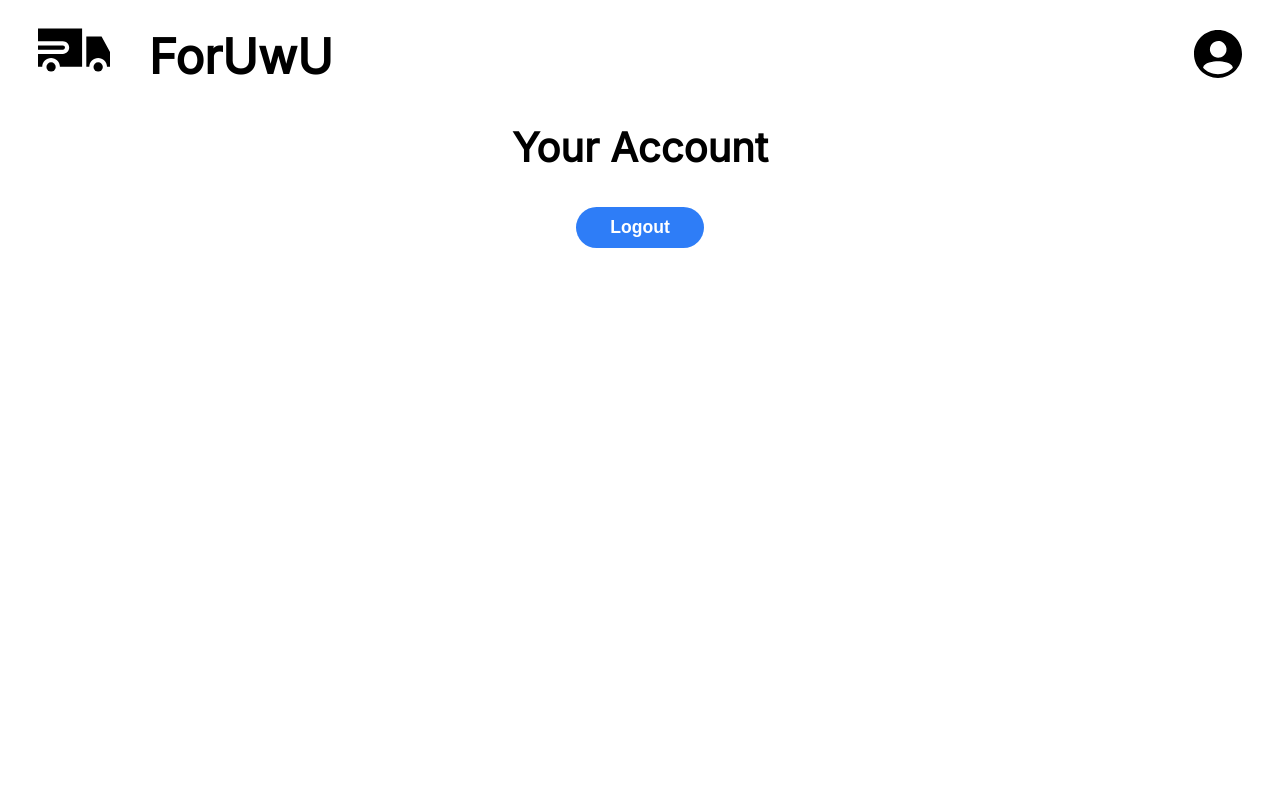
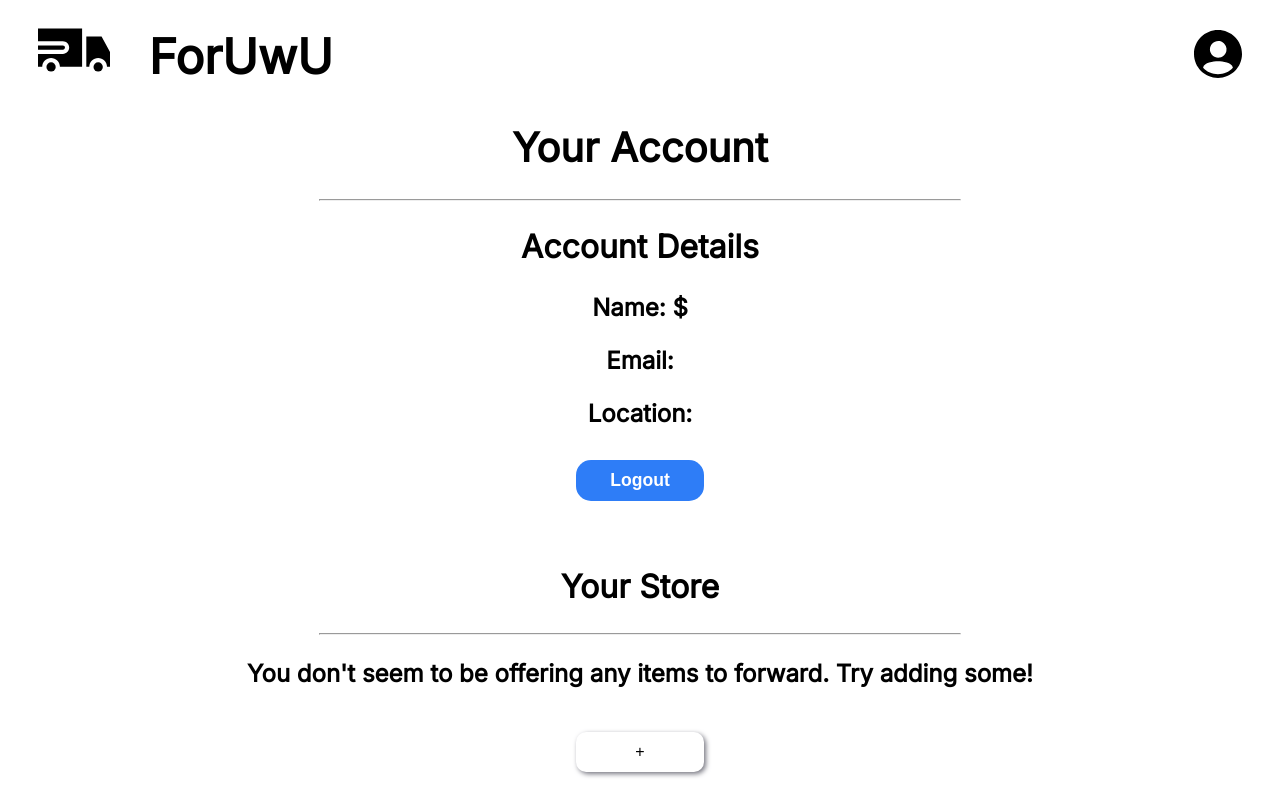
Before and after one commit to gobrien06/foruwu, a React (Create React App) app in the folder client/: page /profile in a window 1280 px wide. Built offline with nearby package versions, Linux system fonts and the light colour scheme.

Commit message:
Preparing routing for stores

```diff
--- a/client/src/App.tsx
+++ b/client/src/App.tsx
@@ -9,6 +9,7 @@ import Signup from "./pages/Signup";
 import Products from "./pages/Products";
 import Profile from "./pages/Profile";
 import Bazaar from "./pages/Bazaar";
+import StorePage from './pages/StorePage';
 import { useUserStore } from "./store";
 import "./pages/PageStyles.css";
 import "./App.css";
@@ -26,6 +27,7 @@ function App() {
         <AuthRoute exact path="/bazaar" component={Bazaar} />
         <AuthRoute exact path="/products" component={Products} />
         <AuthRoute exact path="/profile" component={Profile} />
+        <AuthRoute exact path="/store/:ID" component={StorePage}/>
       </Switch>
     </div>
   );
--- /dev/null
+++ b/client/src/components/ItemScroll/ItemScroll.css
@@ -0,0 +1,14 @@
+.itemContain {
+    border-radius: 15px;
+    height: 10vh;
+    width: 70vw;
+    margin: auto;
+    margin-bottom: 3vh;
+    padding-left: 1vw;
+    color: Black;
+    background-color: white;
+    box-shadow: 2px 1px 3px var(--tertiaryFill);
+    text-align: left;
+    display: flex;
+    justify-content: baseline;
+  }
--- /dev/null
+++ b/client/src/components/ItemScroll/ItemScroll.js
@@ -0,0 +1,7 @@
+import React from 'react';
+
+const ItemScroll = () =>{
+
+};
+
+export default ItemScroll;
--- a/client/src/components/Navigation/Navigation.css
+++ b/client/src/components/Navigation/Navigation.css
@@ -27,7 +27,9 @@
   margin-right: 3vw;
 }
 
+.bar
 h2,
+.bar
 h3 {
   display: inline;
   margin-right: 1vh;
--- a/client/src/components/StoreScroll/StoreScroll.js
+++ b/client/src/components/StoreScroll/StoreScroll.js
@@ -1,16 +1,19 @@
 import React from "react";
+import { Link } from "react-router-dom";
 import { useMarketsStore } from "../../store";
 import "./StoreScroll.css";
 
 const StoreScrollItem = (store, key, index) => {
   const stores = useMarketsStore((state) => state.stores);
   const setStores = useMarketsStore((state) => state.setStores);
+  const id = useMarketsStore((state)=>state.stores[index].id);
 
   const localRemove = (index) => {
     setStores(stores.slice(index, 1));
   };
 
   return (
+    <Link to={`/user/${id}`} id={id}>
       <div className="storeContain" key={index}>
         <h3 className="sName">{store.name}</h3>
         <br />
@@ -24,6 +27,7 @@ const StoreScrollItem = (store, key, index) => {
           x
         </h3>
       </div>
+    </Link>
   );
 };
 
--- a/client/src/pages/PageStyles.css
+++ b/client/src/pages/PageStyles.css
@@ -250,7 +250,7 @@ select{
 
 .submitButton {
   width: 10vw;
-  border-radius: 25px;
+  border-radius: 15px;
   padding: 10px 10px;
   font-weight: 600;
   margin-top: 1vh;
@@ -259,3 +259,21 @@ select{
   color: white;
   font-size: 1.1rem;
 }
+
+.portalDivide{
+  position: relative;
+  width:50%;
+  color: var(--blue);
+}
+
+.addButton{
+  height: 5vh;
+  border-radius: 10px;
+  width: 10vw;
+  border: 0;
+  box-shadow: 2px 2px 5px var(--secondaryFill);
+  background: white;
+  margin-bottom:3vh;
+  text-align: center;
+  font-size: 1rem;
+}
--- a/client/src/pages/Profile.js
+++ b/client/src/pages/Profile.js
@@ -3,13 +3,39 @@ import React from "react";
 import { Fade } from "react-reveal";
 import { useUserStore } from "../store";
 
+const DisplayItems = () => {};
+
 const Profile = () => {
   const logout = useUserStore((state) => state.logout);
+  const user = useUserStore((state) => state);
+  const addItem = useUserStore((state) => state.addItem);
+
   return (
     <Fade top>
       <h1>Your Account</h1>
+      <hr className="portalDivide"/>
+      <h2> Account Details </h2>
+      <h3>Name: ${user.name}</h3>
+      <h3>Email: {user.email}</h3>
+      <h3>Location: {user.location}</h3>
       <button type="button" className="submitButton" onClick={logout}>
         Logout
+      </button>
+      <br/>
+      <br/>
+      <br/>
+      <h2> Your Store </h2>
+      <hr className="portalDivide" />
+      {user.store ? (
+        { DisplayItems }
+      ) : (
+        <h3>
+          You don't seem to be offering any items to forward. Try adding some!
+        </h3>
+      )}
+      <br />
+      <button type="button" className="addButton" onClick={addItem}>
+        +
       </button>
     </Fade>
   );
--- /dev/null
+++ b/client/src/pages/StorePage.js
@@ -0,0 +1,16 @@
+import React from "react";
+import {Fade} from 'react-reveal';
+import ItemScroll from "../components/ItemScroll/ItemScroll";
+import { useMarketsStore } from "../store";
+
+const StorePage = (id) => {
+  const store = useMarketsStore((state)=>state.stores.find(ele => ele.id = id));
+    return(
+        <Fade top>
+        <h1>Welcome to ${store.name}'s forwarding service.</h1>
+        <ItemScroll/>
+        </Fade>
+    )
+};
+
+export default StorePage;
--- a/client/src/store.js
+++ b/client/src/store.js
@@ -23,9 +23,11 @@ const INIT_MARKET = {
       name: "Tim Doe",
       location: "United States",
       items: [],
+      id:`321AAA`
     },
     {
       name: "Smooth Groove",
+      id:`32BAAA`
     },
   ],
 };
@@ -121,3 +123,8 @@ const getStores = async (set, USER) => {
     });
   console.log("stores after request: ", USER.stores);
 };
+
+
+const addItem = async(set,USER) =>{
+  if (!USER || !USER.token) return [];
+}
```
Lines whose indentation alone changed are shown as unchanged.
